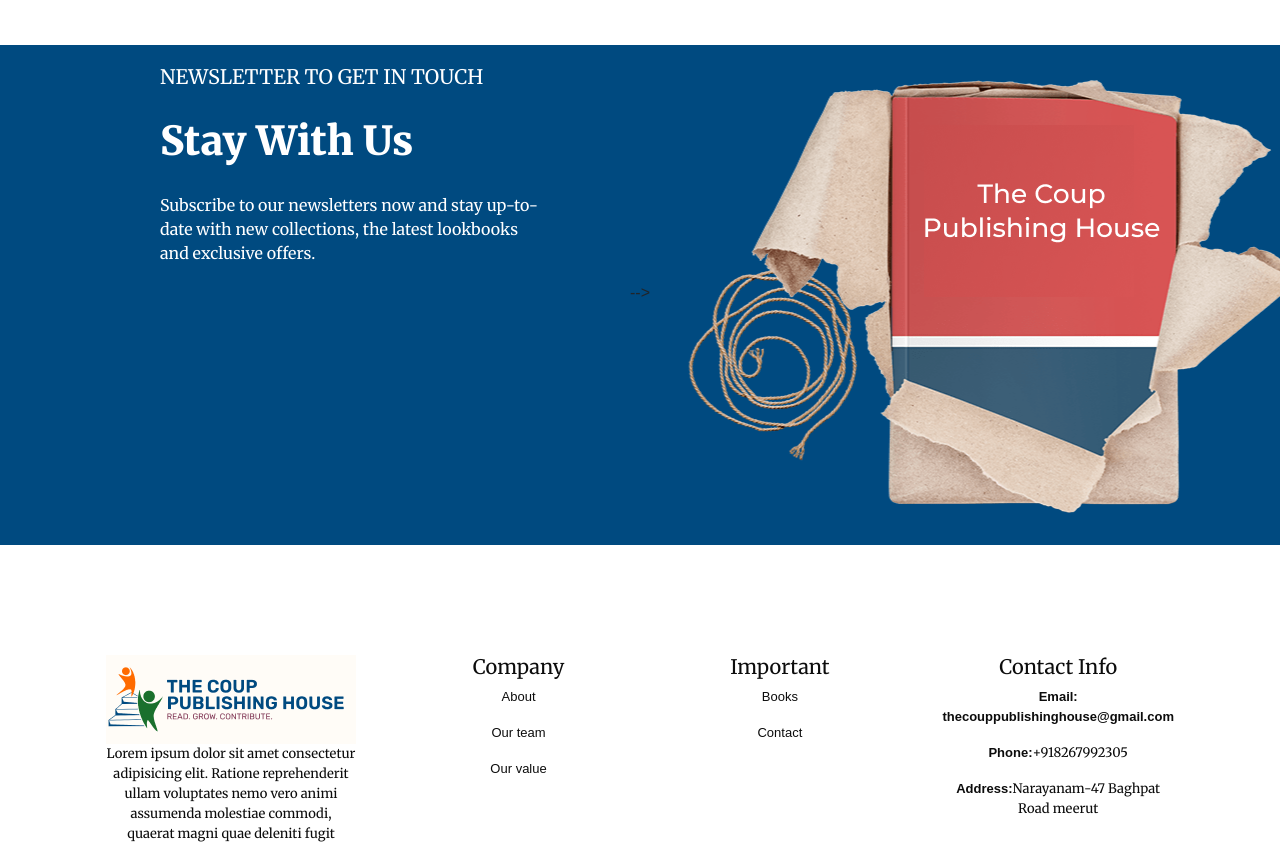
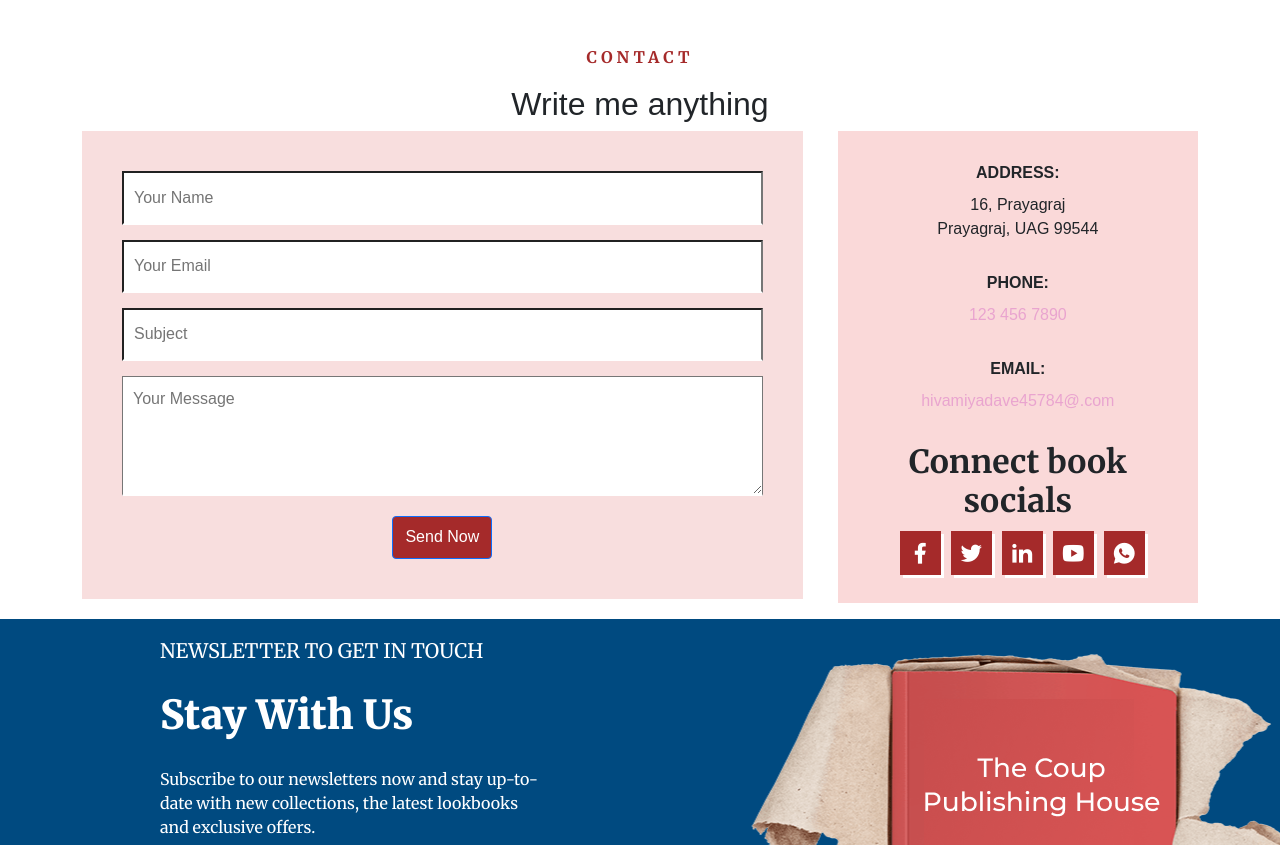
Before and after one commit to shivashiva207/LIBRARY-Website, a plain HTML site: page contect.html in a window 1280 px wide. Shown: the part 955-1800 px from the top of the page. Drawn offline with nearby package versions, Linux system fonts and the light colour scheme.

```diff
--- a/assets/css/style.css
+++ b/assets/css/style.css
@@ -462,3 +462,124 @@ p a{
   color: #fff;
 
 }
+
+/* <!-- ============================================contectME=============================================== --> */
+
+.section-subtitle {
+  color: brown;
+  text-transform: uppercase;
+  font-weight:700;
+  letter-spacing: 4px;
+  text-align: center;
+}
+.section-title { text-align: center; }
+.contact .wrapper {
+  display: grid;
+  gap: 35px;
+}
+
+.contact-form {
+  background-color: rgb(248, 222, 222);
+  padding: 30px;
+  display: grid;
+  margin-bottom: 20px;
+}
+
+.input-field {
+  background-color: white;
+  padding: 10px;
+  margin-block-end: 15px;
+  outline: none;
+  border-block-end: 2px solid transparent;
+}
+#now{
+  background-color: brown;
+  color: #fff;
+}
+
+.input-field:focus { border-color: brown; }
+
+textarea.input-field {
+  resize: vertical;
+  min-height: 120px;
+  height: 120px;
+  max-height: 200px;
+}
+
+.contact-form .btn { margin-inline: auto; }
+
+.contact-card {
+  background-color: rgb(250, 217, 217);
+  padding: 30px;
+}
+
+.contact-card .card-title {
+  font-family: 'Philosopher', sans-serif;
+  text-transform: uppercase;
+  font-weight:700;
+}
+
+.contact-card > li:not(:last-child) { margin-block-end: 30px; }
+
+.contact-card .card-link {
+  color:  hsla(304, 63%, 47%, 0.3);
+  transition: 4s;
+}
+
+.contact-card .card-link:is(:hover, :focus) { color: brown; }
+
+.social-list-title {
+  font-size: 2rem;
+  font-weight:700;
+  margin-block-end: 15px;
+}
+
+.social-list {
+  display: flex;
+  gap: 10px;
+}
+
+.social-link {
+  background-color: brown;
+  color: white;
+  font-size: 20px;
+  padding: 5px;
+  box-shadow: 3px 3px;
+  transition: 4s;
+}
+
+.social-link:is(:hover, :focus) {
+  background-color: var( hsla(304, 14%, 46%, 0.3));
+  box-shadow: none;
+}
+@media (min-width: 575px) {
+  .social-list-title { --fs-6: 2.2rem; }
+
+  .social-link {
+    font-size: 25px;
+    padding: 8px;
+  }
+  .container {
+    max-width: 540px;
+    width: 100%;
+    margin-inline: auto;
+  }
+
+}
+@media (min-width: 768px) {
+  .contact .wrapper { grid-template-columns: 1fr 1fr; }
+  .container { max-width: 720px; }
+
+  .grid-list { grid-template-columns: 1fr 1fr; }
+
+}
+@media (min-width: 992px) {
+  .contact .wrapper { grid-template-columns: 1fr 0.5fr; }
+
+  .contact-form { padding: 40px; }
+  .container { max-width: 960px; }
+}
+@media (min-width: 1200px) {
+  .container { max-width: 1140px; }
+
+}
--- a/contect.html
+++ b/contect.html
@@ -139,6 +139,104 @@ border-bottom ">
 </div>
 </section>
 
+<!-- ============================================contectME=============================================== -->
+
+
+
+<section class="section contact" id="contact" aria-label="contact">
+  <div class="container">
+
+    <p class="section-subtitle">Contact</p>
+
+    <h2 class="h2 section-title has-underline">
+      Write me anything
+      <span class="span has-before"></span>
+    </h2>
+
+    <div class="wrapper">
+
+      <form action="" class="contact-form">
+
+        <input type="text" name="name" placeholder="Your Name" required class="input-field">
+
+        <input type="email" name="email_address" placeholder="Your Email" required class="input-field">
+
+        <input type="text" name="subject" placeholder="Subject" required class="input-field">
+
+        <textarea name="message" placeholder="Your Message" class="input-field"></textarea>
+
+        <button type="submit" class="btn btn-primary" id="now">Send Now</button>
+
+      </form>
+
+      <ul class="contact-card">
+
+        <li>
+          <p class="card-title">Address:</p>
+
+          <address class="address">
+            16, Prayagraj <br>
+            Prayagraj, UAG 99544
+          </address>
+        </li>
+
+        <li>
+          <p class="card-title">Phone:</p>
+
+          <a href="tel:1234567890" class="card-link">123 456 7890</a>
+        </li>
+
+        <li>
+          <p class="card-title">Email:</p>
+
+          <a href="mailto:shivamiyadave45784@.com" class="card-link">hivamiyadave45784@.com</a>
+        </li>
+
+        <li>
+          <p class="social-list-title h3">Connect book socials</p>
+
+          <ul class="social-list">
+
+            <li>
+              <a href="https://github.com/shivashiva207" class="social-link">
+                <i class="ri-facebook-fill"></i>
+              </a>
+            </li>
+
+            <li>
+              <a href="https://github.com/shivashiva207" class="social-link">
+                <i class="ri-twitter-fill"></i>
+              </a>
+            </li>
+
+            <li>
+              <a href="https://www.linkedin.com/in/shiva207?utm_source=share&utm_campaign=share_via&utm_content=profile&utm_medium=android_app" class="social-link">
+                <i class="ri-linkedin-fill"></i>
+               </a>
+            </li>
+
+            <li>
+              <a href="#" class="social-link">
+                <i class="ri-youtube-fill"></i>
+              </a>
+            </li>
+
+            <li>
+              <a href="#" class="social-link">
+                <i class="ri-whatsapp-fill"></i>
+              </a>
+            </li>
+
+          </ul>
+        </li>
+
+      </ul>
+
+    </div>
+
+  </div>
+</section>
+
 
 
 
```
Also changed, not shown: AboutUs.html (+4 -4 lines), index.html (+3 -3 lines).
